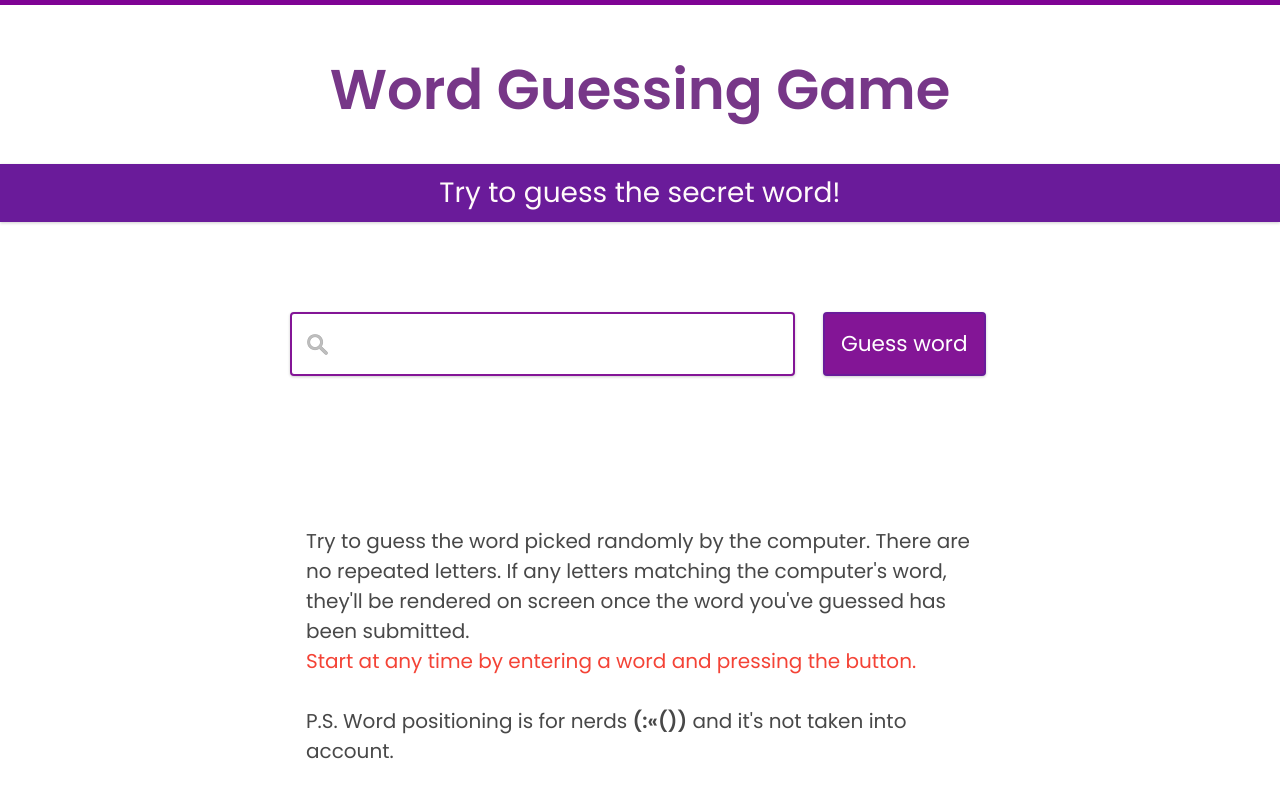
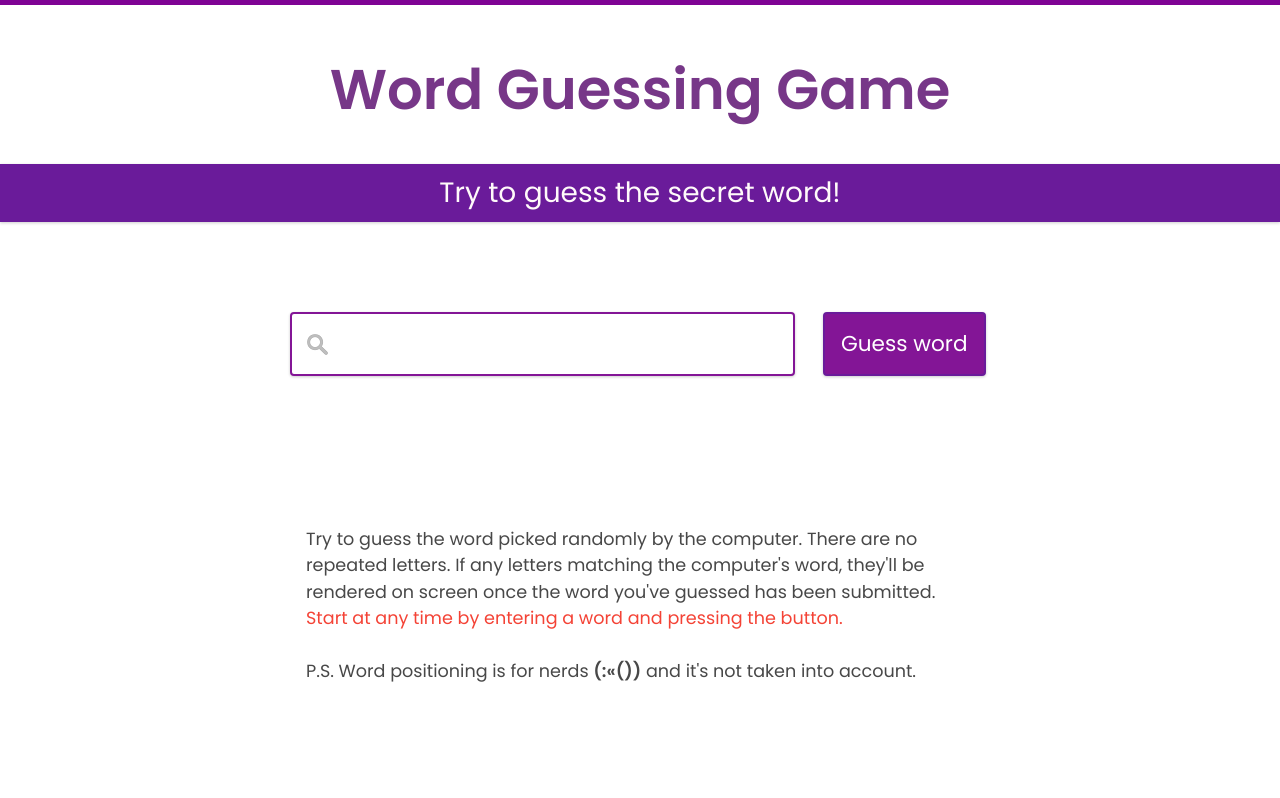
Before and after one commit to stefan22/guessing-game, a React (Create React App) app: page / in a window 1280 px wide. Built offline with nearby package versions, Linux system fonts and the light colour scheme.

Commit message:
Update styles.scss

```diff
--- a/src/components/GameRules/styles.scss
+++ b/src/components/GameRules/styles.scss
@@ -16,17 +16,23 @@
   }
 
   p {
-    font-size: 1.25rem;
+    font-size: 1.1rem;
     color: $black;
     margin: 3rem 0;
-
     @media screen and (max-width: 850px) {
-      font-size: 1.1rem;
+      font-size: 1rem;
     }
 
     span {
       color: $red;
     }
 
+    span.gw-ps {
+      background: $jumbg;
+      color: $purple-black;
+      font-size: 1rem;
+      padding: 1rem;
+      border-radius: 4px;
+    }
   }
 }
```
